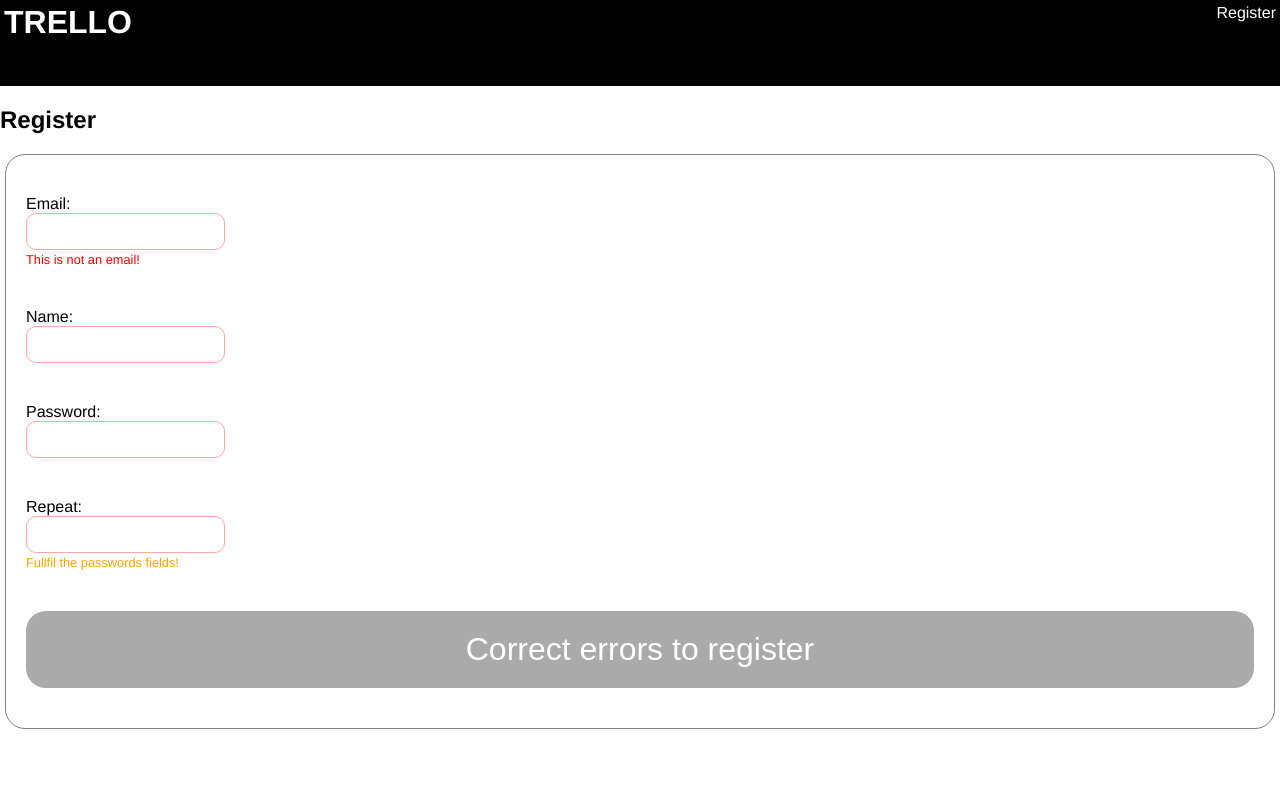
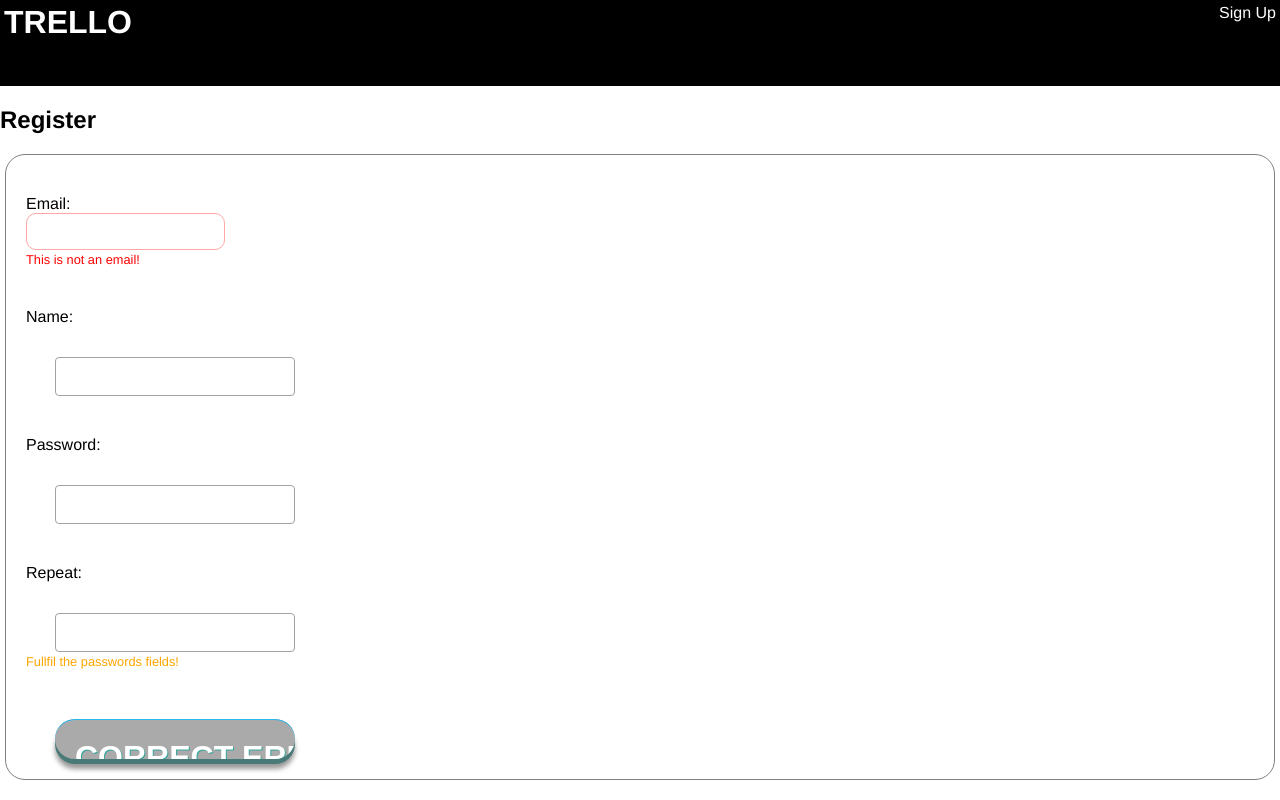
Before and after one commit to RidaLr/Trello_clone_Web_Application, a Flask app: page /signup in a window 1280 px wide. Run offline with Flask 2, Linux system fonts and the light colour scheme; some libraries are stand-ins or nearby versions.

Commit message:
😅🚤 Checkpoint ./templates/layout.html:6474263/33 ./templates/login.html:6474263/57 ./static/form.css:6474263/3063 ./static/main.css:6474263/13693 ./static/wall.css:6474263/96

```diff
--- a/static/form.css
+++ b/static/form.css
@@ -50,3 +50,126 @@
 .status.warning {
   color : orange;
 }
+
+html { height: 100% }
+::-moz-selection { background: #fe57a1; color: #fff; text-shadow: none; }
+::selection { background: #fe57a1; color: #fff; text-shadow: none; }
+body { background-image: radial-gradient( cover, rgba(92,100,111,1) 0%,rgba(31,35,40,1) 100%), url('http://i.minus.com/io97fW9I0NqJq.png') }
+.login {
+  background: #eceeee;
+  border: 1px solid #42464b;
+  border-radius: 6px;
+  height: 257px;
+  margin: 20px auto 0;
+  width: 298px;
+}
+.login h1 {
+  background-image: linear-gradient(top, #f1f3f3, #d4dae0);
+  border-bottom: 1px solid #a6abaf;
+  border-radius: 6px 6px 0 0;
+  box-sizing: border-box;
+  color: #727678;
+  display: block;
+  height: 43px;
+  font: 600 14px/1 'Open Sans', sans-serif;
+  padding-top: 14px;
+  margin: 0;
+  text-align: center;
+  text-shadow: 0 -1px 0 rgba(0,0,0,0.2), 0 1px 0 #fff;
+}
+input[type="password"], input[type="text"] {
+  background: url('http://i.minus.com/ibhqW9Buanohx2.png') center left no-repeat, linear-gradient(top, #d6d7d7, #dee0e0);
+  border: 1px solid #a1a3a3;
+  border-radius: 4px;
+  box-shadow: 0 1px #fff;
+  box-sizing: border-box;
+  color: #696969;
+  height: 39px;
+  margin: 31px 0 0 29px;
+  padding-left: 37px;
+  transition: box-shadow 0.3s;
+  width: 240px;
+}
+input[type="password"]:focus, input[type="text"]:focus {
+  box-shadow: 0 0 4px 1px rgba(55, 166, 155, 0.3);
+  outline: 0;
+}
+.show-password {
+  display: block;
+  height: 16px;
+  margin: 26px 0 0 28px;
+  width: 87px;
+}
+input[type="checkbox"] {
+  cursor: pointer;
+  height: 16px;
+  opacity: 0;
+  position: relative;
+  width: 64px;
+}
+input[type="checkbox"]:checked {
+  left: 29px;
+  width: 58px;
+}
+.toggle {
+  background: url(http://i.minus.com/ibitS19pe8PVX6.png) no-repeat;
+  display: block;
+  height: 16px;
+  margin-top: -20px;
+  width: 87px;
+  z-index: -1;
+}
+input[type="checkbox"]:checked + .toggle { background-position: 0 -16px }
+.forgot {
+  color: #7f7f7f;
+  display: inline-block;
+  float: right;
+  font: 12px/1 sans-serif;
+  left: -19px;
+  position: relative;
+  text-decoration: none;
+  top: 5px;
+  transition: color .4s;
+}
+.forgot:hover { color: #3b3b3b }
+input[type="submit"] {
+  width:240px;
+  height:35px;
+  display:block;
+  font-family:Arial, "Helvetica", sans-serif;
+  font-size:16px;
+  font-weight:bold;
+  color:#fff;
+  text-decoration:none;
+  text-transform:uppercase;
+  text-align:center;
+  text-shadow:1px 1px 0px #37a69b;
+  padding-top:6px;
+  margin: 29px 0 0 29px;
+  position:relative;
+  cursor:pointer;
+  border: none;
+  background-color: #37a69b;
+  background-image: linear-gradient(top,#3db0a6,#3111);
+  border-top-left-radius: 5px;
+  border-top-right-radius: 5px;
+  border-bottom-right-radius: 5px;
+  border-bottom-left-radius:5px;
+  box-shadow: inset 0px 1px 0px #2ab7ec, 0px 5px 0px 0px #497a78, 0px 10px 5px #999;
+}
+
+.shadow {
+  background: #000;
+  border-radius: 12px 12px 4px 4px;
+  box-shadow: 0 0 20px 10px #000;
+  height: 12px;
+  margin: 30px auto;
+  opacity: 0.2;
+  width: 270px;
+}
+
+
+input[type="submit"]:active {
+  top:3px;
+  box-shadow: inset 0px 1px 0px #2ab7ec, 0px 2px 0px 0px #31524d, 0px 5px 3px #999;
+}
--- a/static/wall.css
+++ b/static/wall.css
@@ -125,4 +125,6 @@
 
 button, input[type=submit] {
   cursor: pointer;
+  top:3px;
+  box-shadow: inset 0px 1px 0px #2ab7ec, 0px 2px 0px 0px #31524d, 0px 5px 3px #999;
 }
--- a/templates/layout.html
+++ b/templates/layout.html
@@ -20,7 +20,7 @@
               <a href="{{ url_for('logout') }}" title="Logout !" id="logout">🚪</a>
           </div>
           {% else %}
-            <a href="{{ url_for('register_get') }}">Register</a>
+            <a href="{{ url_for('signup_get') }}">Sign Up</a>
           {% endif %}
       </nav>
     </header>
--- a/templates/login.html
+++ b/templates/login.html
@@ -17,6 +17,5 @@
     <label>Remember me: <input type="checkbox" name="remember_me" /></label>
     <input type="submit" name="" value="Send" />
 </form>
-
-<a href="/signup">Register</a>
+<div class="shadow"></div>
 {% endblock %}
```
Also changed, not shown: static/main.css (line endings or trailing spaces).
